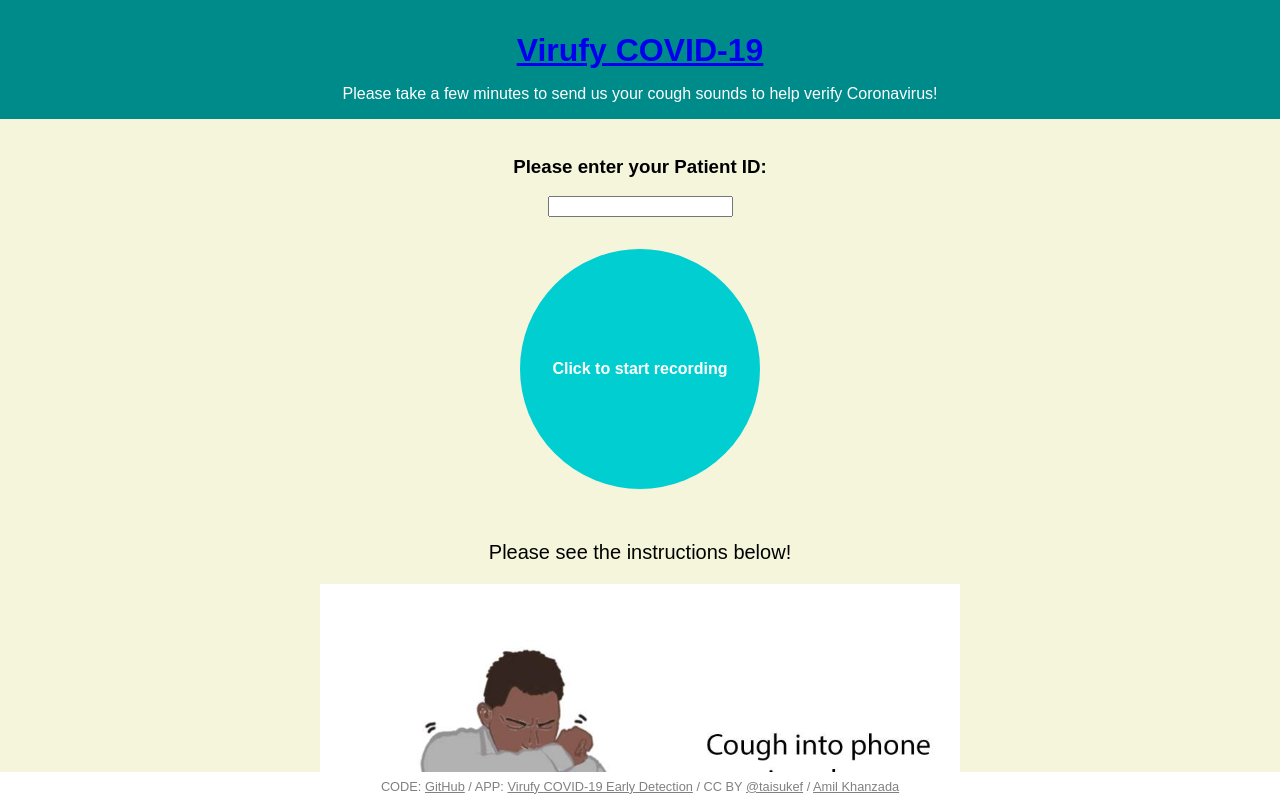
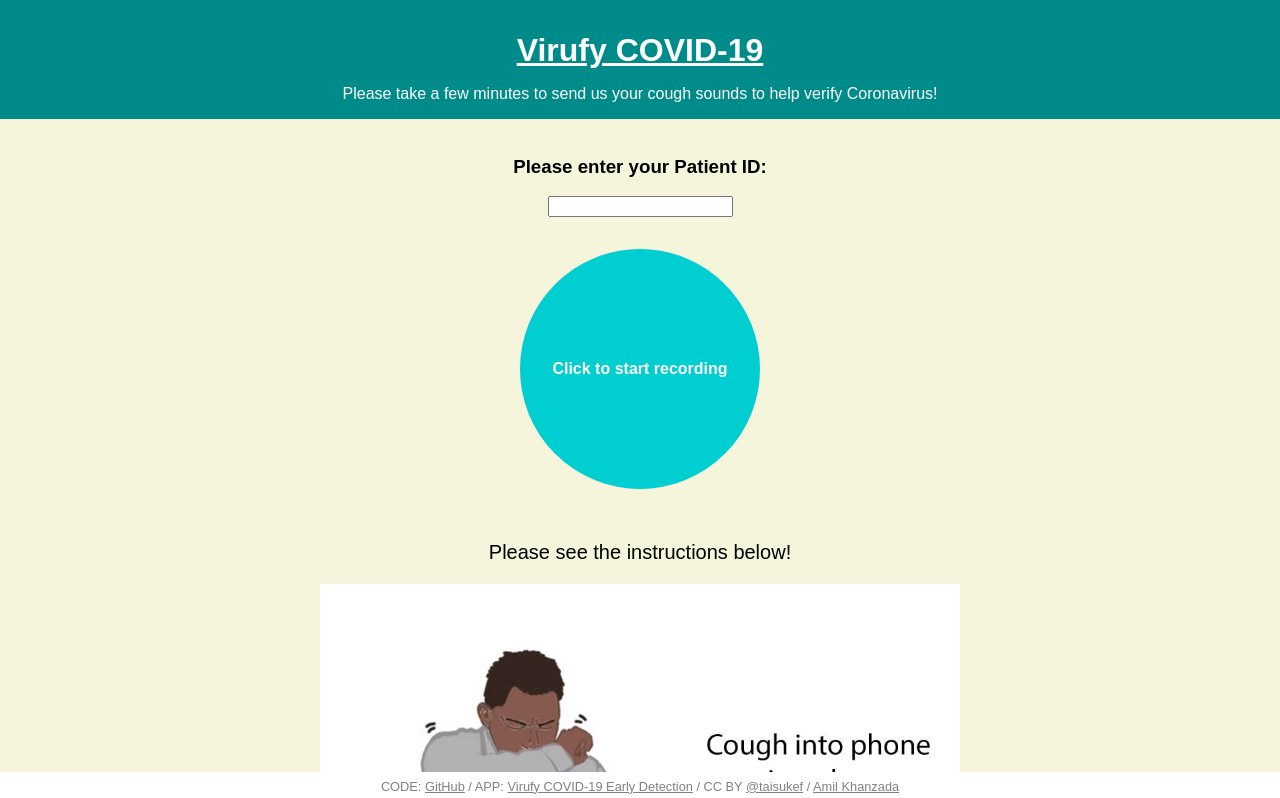
Before and after one commit to code4sabae/coughgathering, a website: page static/index.html in a window 1280 px wide. Shown: the top 798 px of the page. Drawn offline with Linux system fonts and the light colour scheme.

Commit message:
update css

```diff
--- a/static/virufy.css
+++ b/static/virufy.css
@@ -12,6 +12,9 @@
 h1 {
   margin: 0;
   padding: 1em 0 0 0;
+}
+h1 a {
+  color: white !important;
 }
 .subtitle {
   padding-top: 0;
```
